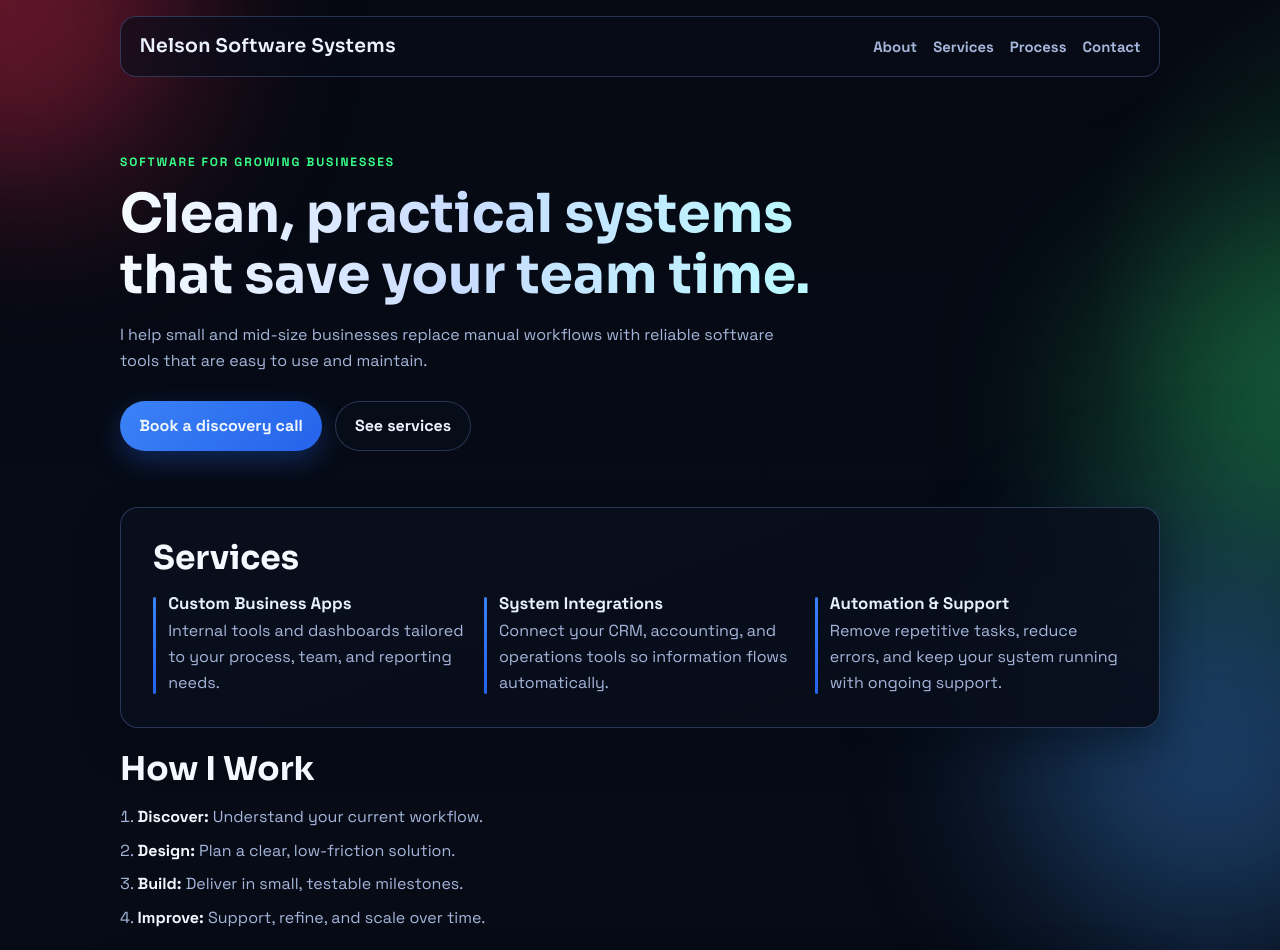
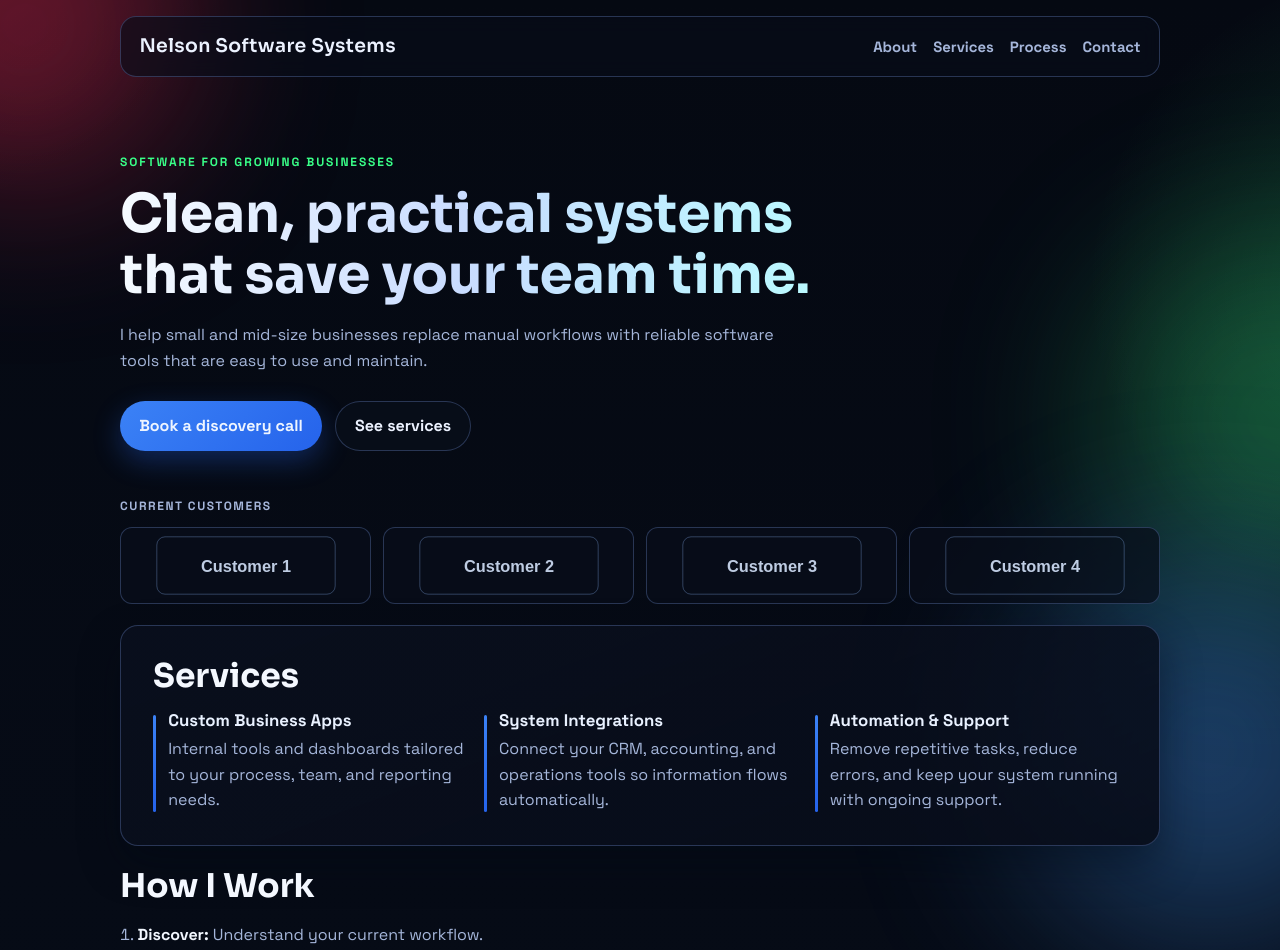
Before and after one commit to Togominaja/Nelson-Software-Systems, a website: page index.html in a window 1280 px wide. Shown: the top 950 px of the page. Drawn offline with Linux system fonts and the light colour scheme; no server answers.

Commit message:
Add current customers logo section to landing page

```diff
--- a/index.html
+++ b/index.html
@@ -45,6 +45,24 @@
           <a class="btn btn-secondary" href="#services" aria-label="See services"
             >See services</a
           >
+        </div>
+      </section>
+
+      <section class="client-logos reveal" aria-label="Current customers">
+        <p class="client-title">Current Customers</p>
+        <div class="logo-grid">
+          <figure class="logo-item">
+            <img src="assets/logos/customer-1.svg" alt="Customer logo placeholder 1" />
+          </figure>
+          <figure class="logo-item">
+            <img src="assets/logos/customer-2.svg" alt="Customer logo placeholder 2" />
+          </figure>
+          <figure class="logo-item">
+            <img src="assets/logos/customer-3.svg" alt="Customer logo placeholder 3" />
+          </figure>
+          <figure class="logo-item">
+            <img src="assets/logos/customer-4.svg" alt="Customer logo placeholder 4" />
+          </figure>
         </div>
       </section>
 
--- a/styles.css
+++ b/styles.css
@@ -186,6 +186,43 @@
   display: flex;
   gap: 0.8rem;
   flex-wrap: wrap;
+}
+
+.client-logos {
+  margin: 0.4rem 0 1.3rem;
+}
+
+.client-title {
+  margin: 0 0 0.7rem;
+  color: var(--muted);
+  font-size: 0.75rem;
+  font-weight: 700;
+  text-transform: uppercase;
+  letter-spacing: 0.13em;
+}
+
+.logo-grid {
+  display: grid;
+  grid-template-columns: repeat(4, minmax(0, 1fr));
+  gap: 0.75rem;
+}
+
+.logo-item {
+  margin: 0;
+  min-height: 76px;
+  display: flex;
+  align-items: center;
+  justify-content: center;
+  border: 1px solid var(--line);
+  border-radius: 12px;
+  background: rgba(9, 14, 26, 0.74);
+  padding: 0.5rem;
+}
+
+.logo-item img {
+  display: block;
+  width: min(100%, 180px);
+  opacity: 0.88;
 }
 
 .btn {
@@ -582,6 +619,10 @@
     grid-template-columns: 1fr;
   }
 
+  .logo-grid {
+    grid-template-columns: repeat(2, minmax(0, 1fr));
+  }
+
   .site-header {
     flex-direction: column;
     align-items: flex-start;
@@ -598,6 +639,10 @@
   .hero {
     padding-top: 1.2rem;
   }
+
+  .logo-grid {
+    grid-template-columns: 1fr;
+  }
 }
 
 @media (prefers-reduced-motion: reduce) {
```
Also changed, not shown: assets/logos/customer-1.svg (added), assets/logos/customer-2.svg (added), assets/logos/customer-3.svg (added), assets/logos/customer-4.svg (added).
